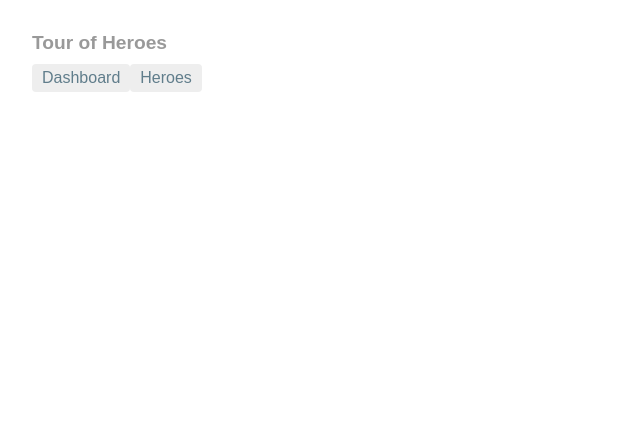
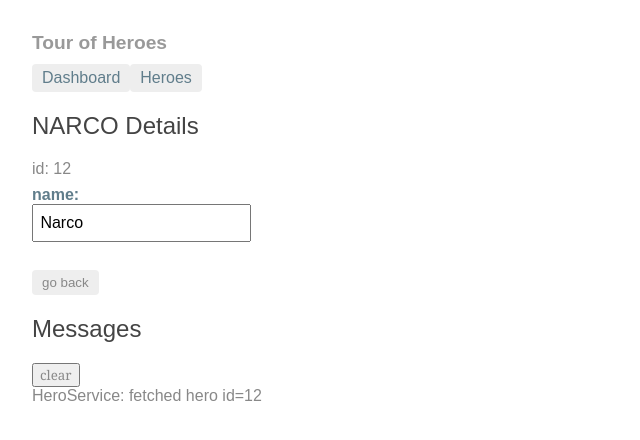
Before and after one commit to gupta-ujjwal/TourOfHeroes, an Angular app: page /detail/12 in a window 1280 px wide. Before the commit this address led to /. Shown: the top 440 px of the page, without its empty margins (0-640 px from the left). Built offline with nearby package versions, Linux system fonts and the light colour scheme.

Commit message:
Seperated the hero-detail page and linked it with dashboard and hero-component

```diff
--- a/src/app/app-routing.module.ts
+++ b/src/app/app-routing.module.ts
@@ -2,6 +2,7 @@
 import { RouterModule, Routes } from '@angular/router';
 import { HeroesComponent } from './heroes/heroes.component';
 import { DashboardComponent } from './dashboard/dashboard.component';
+import { HeroDetailComponent } from './hero-detail/hero-detail.component';
 
 const routes : Routes = [
   {
@@ -16,6 +17,10 @@
     path: '',
     redirectTo: '/dashboard',
     pathMatch: 'full'
+  },
+  {
+    path: 'detail/:id',
+    component: HeroDetailComponent
   }
 ] ;
 
--- a/src/app/dashboard/dashboard.component.html
+++ b/src/app/dashboard/dashboard.component.html
@@ -1,6 +1,6 @@
 <h3>Top Heroes</h3>
 <div class="grid grid-pad">
-  <a *ngFor="let hero of heroes" class="col-1-4">
+  <a *ngFor="let hero of heroes" routerLink="/detail/{{hero.id}}" class="col-1-4">
     <div class="module hero">
       <h4>{{hero.name}}</h4>
     </div>
--- a/src/app/hero-detail/hero-detail.component.css
+++ b/src/app/hero-detail/hero-detail.component.css
@@ -0,0 +1,30 @@
+/* HeroDetailComponent's private CSS styles */
+label {
+    display: inline-block;
+    width: 3em;
+    margin: .5em 0;
+    color: #607D8B;
+    font-weight: bold;
+  }
+  input {
+    height: 2em;
+    font-size: 1em;
+    padding-left: .4em;
+  }
+  button {
+    margin-top: 20px;
+    font-family: Arial;
+    background-color: #eee;
+    border: none;
+    padding: 5px 10px;
+    border-radius: 4px;
+    cursor: pointer; cursor: hand;
+  }
+  button:hover {
+    background-color: #cfd8dc;
+  }
+  button:disabled {
+    background-color: #eee;
+    color: #ccc;
+    cursor: auto;
+  }
--- a/src/app/hero-detail/hero-detail.component.html
+++ b/src/app/hero-detail/hero-detail.component.html
@@ -7,5 +7,7 @@
       <input [(ngModel)]="hero.name" placeholder="name"/>
     </label>
   </div>
+  <button (click)="goBack()">go back</button>
+
 
 </div>
--- a/src/app/hero-detail/hero-detail.component.ts
+++ b/src/app/hero-detail/hero-detail.component.ts
@@ -1,5 +1,8 @@
 import { Component, OnInit, Input } from '@angular/core';
 import { Hero } from '../hero'
+import { ActivatedRoute } from '@angular/router';
+import { Location } from '@angular/common';
+import { HeroService }  from '../hero.service';
 
 @Component({
   selector: 'app-hero-detail',
@@ -10,9 +13,24 @@
 export class HeroDetailComponent implements OnInit {
 
   @Input() hero: Hero;
-  constructor() { }
+  constructor(
+    private route: ActivatedRoute,
+    private heroService: HeroService,
+    private location: Location
+  ) {
+  }
 
   ngOnInit() {
+    this.getHero();
   }
 
+  getHero() : void {
+    const id = +this.route.snapshot.paramMap.get("id");
+    this.heroService.getHero(id)
+    .subscribe(hero => this.hero = hero);
+  }
+
+  goBack(): void {
+    this.location.back();
+  }
 }
--- a/src/app/hero.service.ts
+++ b/src/app/hero.service.ts
@@ -13,4 +13,9 @@
     this.messageService.add('HeroService: fetched heroes');
     return of(HEROES);
   }
+  getHero(id: number): Observable<Hero> {
+    // TODO: send the message _after_ fetching the hero
+    this.messageService.add(`HeroService: fetched hero id=${id}`);
+    return of(HEROES.find(hero => hero.id === id));
+  }
 }
--- a/src/app/heroes/heroes.component.css
+++ b/src/app/heroes/heroes.component.css
@@ -1,7 +1,4 @@
-.selected {
-    background-color: #CFD8DC !important;
-    color: white;
-  }
+/* HeroesComponent's private CSS styles */
 .heroes {
   margin: 0 0 2em 0;
   list-style-type: none;
@@ -9,28 +6,33 @@
   width: 15em;
 }
 .heroes li {
+  position: relative;
   cursor: pointer;
-    position: relative;
-    left: 0;
   background-color: #EEE;
   margin: .5em;
   padding: .3em 0;
   height: 1.6em;
   border-radius: 4px;
 }
-  .heroes li.selected:hover {
-    background-color: #BBD8DC !important;
-    color: white;
-  }
+
 .heroes li:hover {
   color: #607D8B;
   background-color: #DDD;
   left: .1em;
 }
-  .heroes .text {
+
+.heroes a {
+  color: #888;
+  text-decoration: none;
   position: relative;
-    top: -3px;
+  display: block;
+  width: 250px;
 }
+
+.heroes a:hover {
+  color:#607D8B;
+}
+
 .heroes .badge {
   display: inline-block;
   font-size: small;
@@ -42,6 +44,8 @@
   left: -1px;
   top: -4px;
   height: 1.8em;
+  min-width: 16px;
+  text-align: right;
   margin-right: .8em;
   border-radius: 4px 0 0 4px;
 }
--- a/src/app/heroes/heroes.component.html
+++ b/src/app/heroes/heroes.component.html
@@ -1,8 +1,8 @@
 <h2>My Heroes</h2>
 <ul class="heroes">
-  <li [class.selected]="hero === selectedHero" *ngFor="let hero of heroes" (click)="onSelect(hero)">
-    <span class="badge">{{hero.id}}</span> {{hero.name}}
+  <li *ngFor="let hero of heroes" routerLink="/detail/{{hero.id}}">
+    <a >
+      <span class="badge">{{hero.id}}</span> {{hero.name}}
+    </a>
   </li>
 </ul>
-
-<app-hero-detail [hero]="selectedHero"></app-hero-detail>
--- a/src/app/heroes/heroes.component.ts
+++ b/src/app/heroes/heroes.component.ts
@@ -7,10 +7,9 @@
   styleUrls: ['./heroes.component.css']
 })
 export class HeroesComponent implements OnInit {
-  constructor(private heroService : HeroService) {
-  }
-  heroes : Hero[];
-  selectedHero : Hero;
+  heroes: Hero[];
+
+  constructor(private heroService: HeroService) { }
 
   ngOnInit() {
     this.getHeroes();
@@ -21,8 +20,4 @@
     .subscribe(heroes => this.heroes = heroes);
   }
 
-  onSelect(hero: Hero): void {
-    this.selectedHero = hero;
-  }
-
 }
```
Also changed, not shown: src/app/app.component.css (indentation only). Lines whose indentation alone changed are shown as unchanged.
